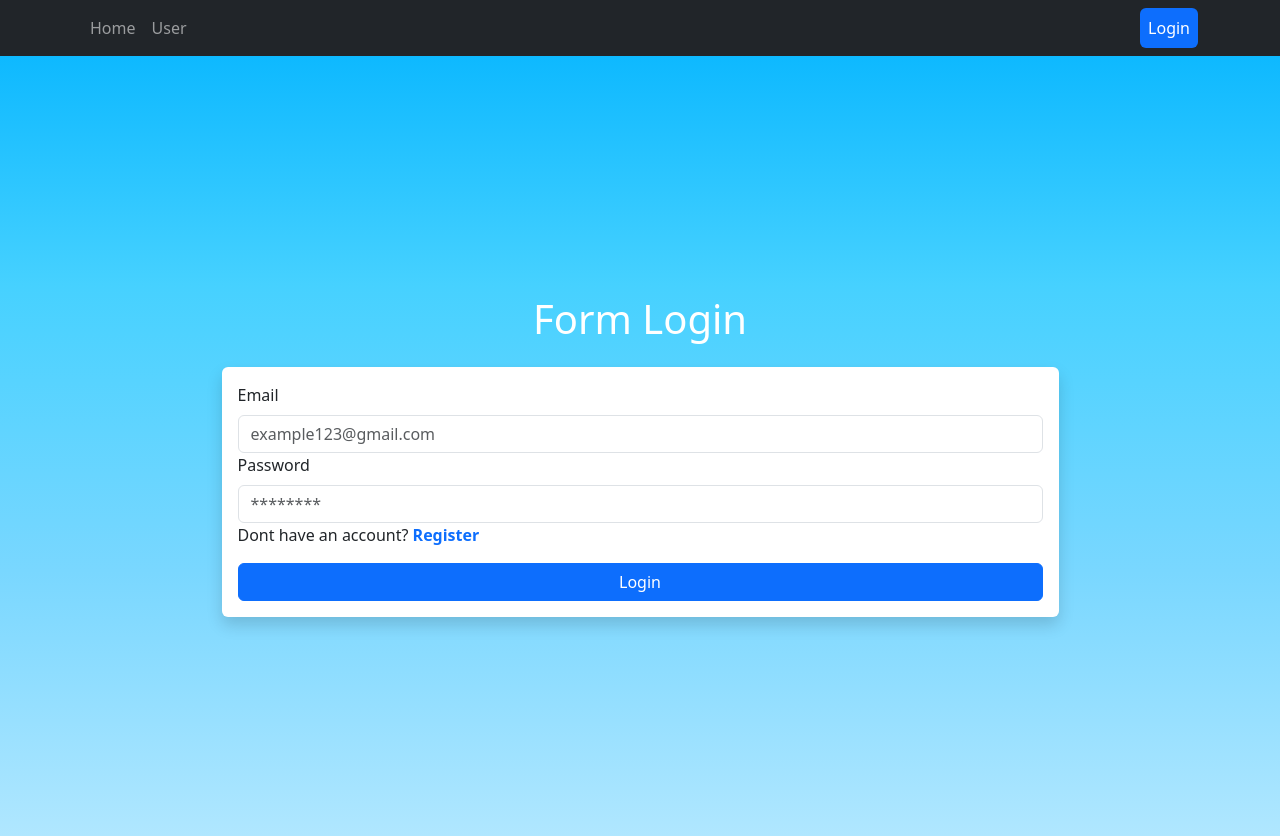
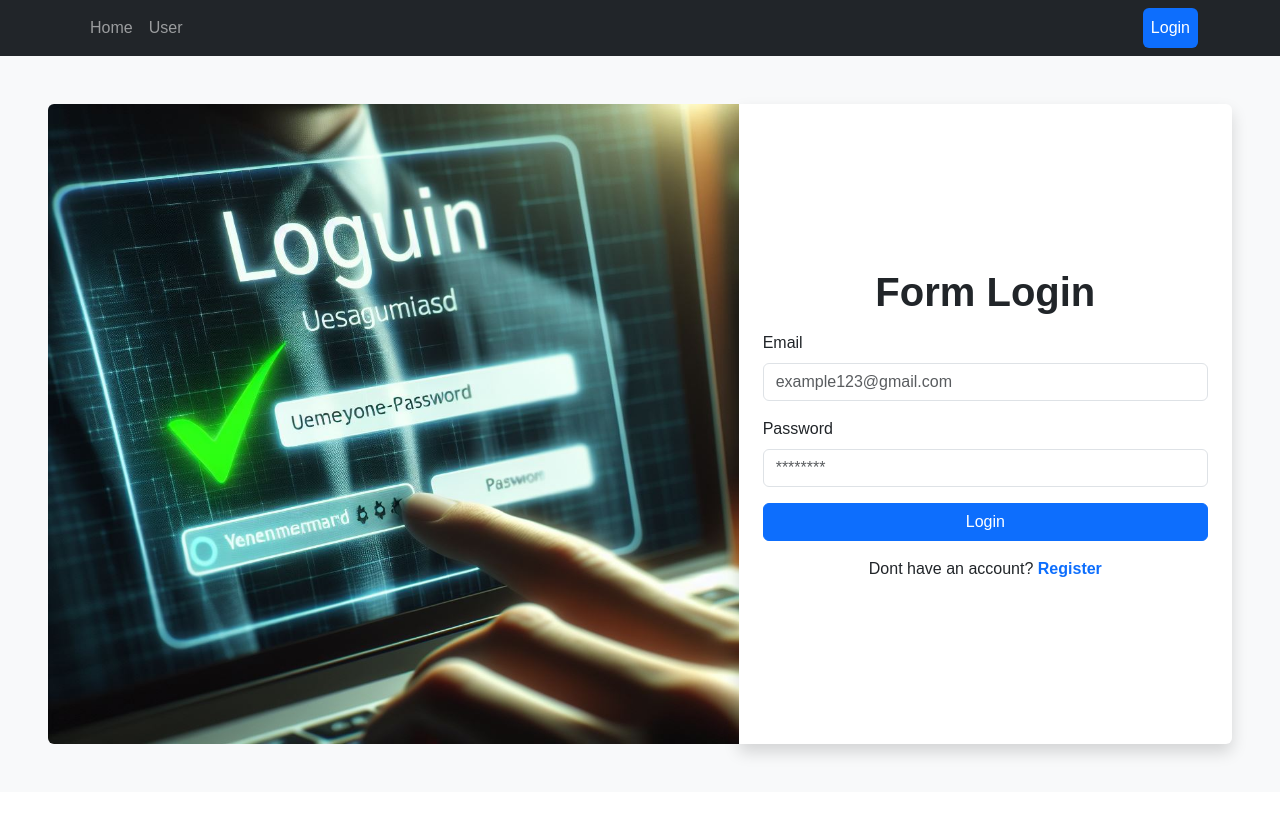
Before and after one commit to msfrzl1/React-Login-Register, a React (Vite) app: page /login in a window 1280 px wide. Shown: the top 836 px of the page. After the commit the page ends 800 px from the top, so only its background shows below. Built offline with nearby package versions, Linux system fonts and the light colour scheme; the HTML template or start-up script is replaced by a standard one.

Commit message:
Mengubah tampilan login , menggunakan image dan styling

```diff
--- a/src/components/pages/FormLogin.jsx
+++ b/src/components/pages/FormLogin.jsx
@@ -50,29 +50,40 @@ const FormLogin = () => {
   return (
     <>
       <Navbar />
-      <div className="container d-flex justify-content-center align-items-center flex-column w-100 vh-100">
-        <div className="mb-3 text-center text-white">
-          <h1>Form Login</h1>
+      <div className="container-login p-5 bg-light">
+        <div className="row g-0 rounded">
+          <div className="col-md-7">
+            <img src="/login.jpeg" className="img-fluid rounded-start" alt="Image Login" />
           </div>
-        <div className="w-75 bg-white p-3 rounded shadow">
+          <div className="col-md-5 bg-white rounded-end shadow p-4 d-flex flex-column justify-content-center">
+            <form>
+              <h1 className="card-title text-center fw-bold">Form Login</h1>
+              <div className="mb-3">
                 <Label htmlFor="email">Email</Label>
                 <Input type="email" name="email" id="email" placeholder="example123@gmail.com" onChange={handleEmail} />
+              </div>
+              <div className="mb-3">
                 <Label htmlFor="password">Password</Label>
                 <Input type="password" name="password" id="password" placeholder="********" onChange={handlePassword} />
-          <p>
+              </div>
+              <div className="text-center">
+                <button className="btn btn-primary" onClick={handleLogin} disabled={loading}>
+                  {loading ? "Loading..." : "Login"}
+                </button>
+              </div>
+              <div className="text-center mt-3">
                 Dont have an account?{" "}
                 <Link to="/register" className="text-decoration-none fw-bold">
                   Register
                 </Link>
-          </p>
-          <button className="btn btn-primary w-100" onClick={handleLogin}>
-            {loading ? "Loading..." : "Login"}
-          </button>
+              </div>
               {notif && (
                 <div className={`alert ${notif === "Login Success" ? "alert-success" : "alert-danger"} mt-3`} role="alert">
                   {notif}
                 </div>
               )}
+            </form>
+          </div>
         </div>
       </div>
     </>
--- a/src/index.css
+++ b/src/index.css
@@ -4,13 +4,12 @@
 }
 
 body {
-  background: linear-gradient(#00b3ff, #46d1ff, #79d7ff, #b4e8ff);
+  font-family: "Poppins", sans-serif;
 }
 
 .card {
   text-align: center;
   border: 1px solid #000000;
-  background: linear-gradient(#00b3ff, #46d1ff, #79d7ff, #b4e8ff);
   padding: 1rem;
   margin: 1rem;
   border-radius: 8px;
@@ -73,3 +72,17 @@ body {
   transform: translate(-50%, -50%);
   z-index: 9999;
 }
+
+.container-login img {
+  width: 100%;
+  height: 80vh;
+  object-fit: top;
+}
+
+.container-login button {
+  width: 100%;
+}
+
+.alert {
+  padding: 10px;
+}
```
Also changed, not shown: public/login.jpeg (added). Lines whose indentation alone changed are shown as unchanged.
